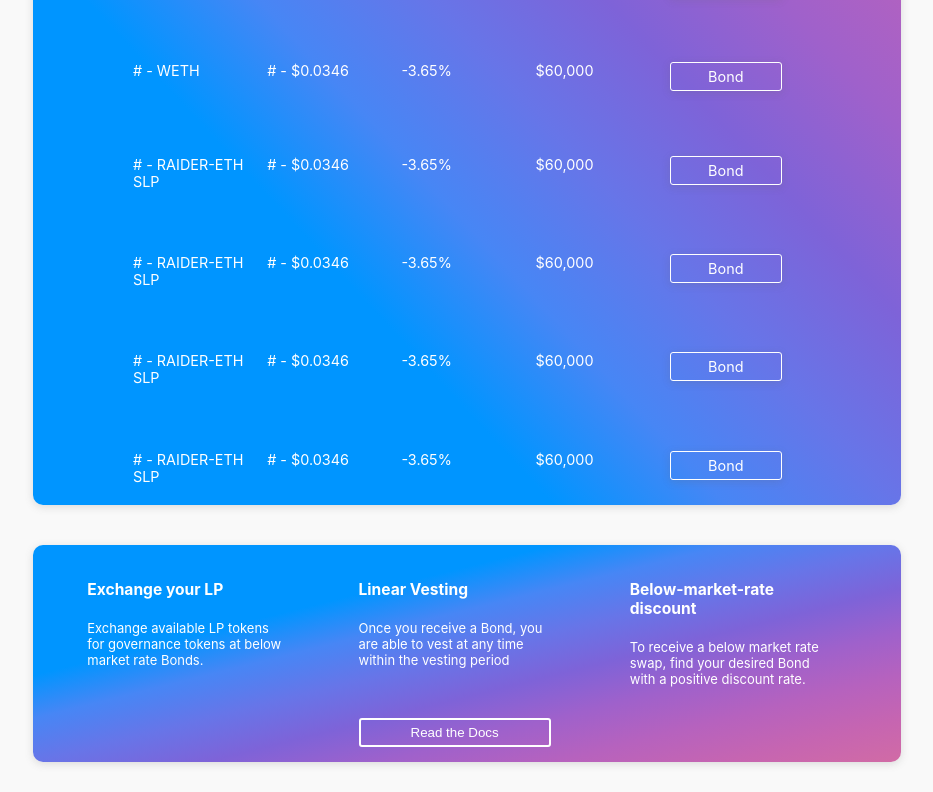
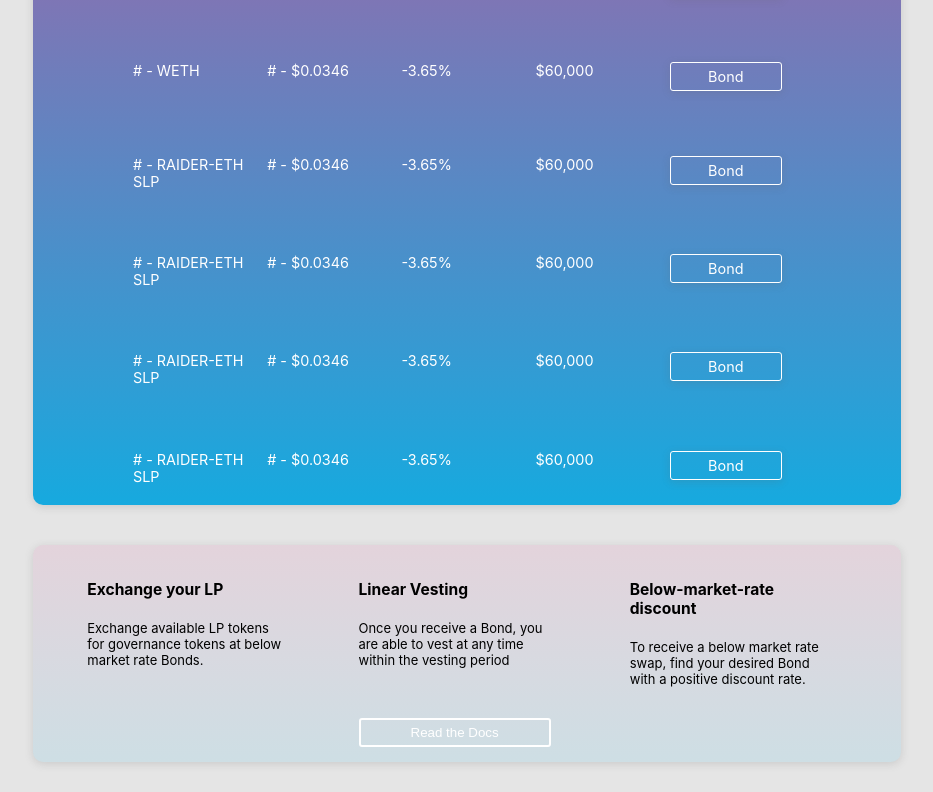
Before and after one commit to Realkayzee/NahmiiHackhathon, a React (Create React App) app in the folder frontend/: page / in a window 1280 px wide. Shown: the part 629-1421 px from the top of the page, without its empty margins (173-1106 px from the left). Built offline with nearby package versions, Linux system fonts and the light colour scheme.

Commit message:
changed hero background

```diff
--- a/frontend/src/pages/hero/hero.scss
+++ b/frontend/src/pages/hero/hero.scss
@@ -1,6 +1,6 @@
 .body {
   padding: 30px 20px;
-  background-color: #f9f9f9;
+  background-color: #e5e5e5;
   .head-section {
     width: 500px;
     text-align: center;
@@ -26,20 +26,7 @@
     border-radius: 10px;
     box-shadow: rgba(99, 99, 99, 0.2) 0px 2px 8px 0px;
     //gradient background
-    background-image: linear-gradient(
-      to left bottom,
-      #d16ba5,
-      #c665b1,
-      #b662be,
-      #9f61cb,
-      #7e63d8,
-      #6775e8,
-      #4786f5,
-      #0095ff,
-      #0095ff,
-      #0095ff,
-      #0095ff
-    );
+    background-image: linear-gradient(180deg,rgba(212,57,137,.9),rgba(0,163,222,.9));
     .card-details {
       list-style: none;
       ul {
@@ -67,21 +54,8 @@
 
   .bottom-section {
     //gradient background
-    background-image: linear-gradient(
-      to left top,
-      #d16ba5,
-      #c665b1,
-      #b662be,
-      #9f61cb,
-      #7e63d8,
-      #6775e8,
-      #4786f5,
-      #0095ff,
-      #0095ff,
-      #0095ff,
-      #0095ff
-    );
-    color: white;
+    background-image: linear-gradient(180deg,rgba(212,57,137,.1),rgba(0,163,222,.1));
+    color: black;
     border-radius: 10px;
     box-shadow: rgba(99, 99, 99, 0.2) 0px 2px 8px 0px;
     width: 70%;
```
